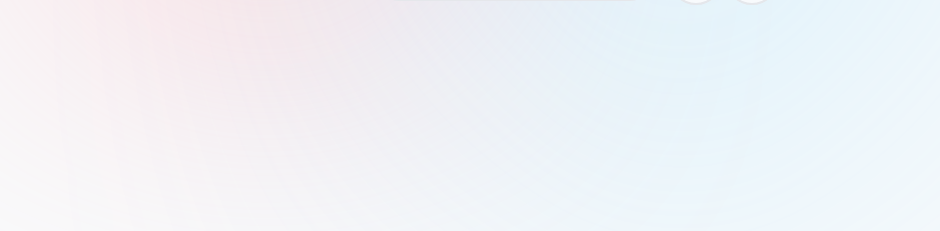
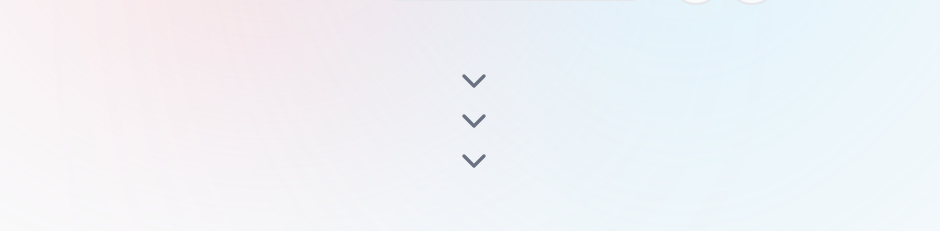
Before and after one commit to ZVKubajak/Portfolio, a React (Vite) app: page / in a window 1280 px wide. Shown: the part 531-762 px from the top of the page, without its empty margins (166-1106 px from the left). Built offline with nearby package versions, Linux system fonts and the light colour scheme.

Commit message:
Added Divider w/ Style & Motion

```diff
--- a/src/components/Intro.tsx
+++ b/src/components/Intro.tsx
@@ -3,6 +3,7 @@ import { MoveRight } from "lucide-react";
 import { Download } from "lucide-react";
 import { Github } from "lucide-react";
 import { Linkedin } from "lucide-react";
+import { ChevronDown } from "lucide-react";
 
 const Intro = () => {
   const date = new Date();
@@ -52,6 +53,9 @@ const Intro = () => {
         className="sm:hidden text-center text-2xl"
         initial={{ y: 100, opacity: 0 }}
         animate={{ y: 0, opacity: 1 }}
+        transition={{
+          delay: 0.5,
+        }}
       >
         Hey, I'm Zander! 👋 I am a{" "}
         <span className="font-semibold">full-stack web developer</span>{" "}
@@ -88,9 +92,9 @@ const Intro = () => {
           delay: 0.6,
         }}
       >
-        <motion.div className="space-y-2 sm:flex sm:justify-center">
+        <div className="sm:flex sm:justify-center">
           <a href="#contact">
-            <button className="group flex rounded-full bg-slate-900 text-slate-50 text-2xl px-4 py-1.5 mx-auto sm:mx-2 lg:mx-0.5 xl:mx-1 2xl:mx-1.5 cursor-pointer outline-none focus:scale-110 hover:scale-110 active:scale-105 transition">
+            <button className="group flex rounded-full bg-slate-900 text-slate-50 text-2xl px-4 py-1.5 mb-2 sm:mb-0 mx-auto sm:mx-2 lg:mx-0.5 xl:mx-1 2xl:mx-1.5 cursor-pointer outline-none focus:scale-110 hover:scale-110 active:scale-105 transition">
               Contact Me{" "}
               <MoveRight className="opacity-75 mt-1.5 ml-2 group-hover:translate-x-1 transition" />
             </button>
@@ -100,7 +104,7 @@ const Intro = () => {
             Download Resume{" "}
             <Download className="opacity-75 mt-1 ml-2 group-hover:translate-y-1 transition" />
           </button>
-        </motion.div>
+        </div>
 
         <div className="flex justify-center space-x-4 lg:space-x-1 2xl:space-x-2 lg:mb-2">
           <a
@@ -124,6 +128,39 @@ const Intro = () => {
           </a>
         </div>
       </motion.div>
+
+      <div className="mt-4 text-gray-500">
+        <motion.div
+          initial={{ y: -100, opacity: 0 }}
+          animate={{ y: 0, opacity: 1 }}
+          transition={{
+            duration: 0.5,
+            delay: 2.4,
+          }}
+        >
+          <ChevronDown size={40} />
+        </motion.div>
+        <motion.div
+          initial={{ y: -100, opacity: 0 }}
+          animate={{ y: 0, opacity: 1 }}
+          transition={{
+            duration: 0.5,
+            delay: 2.2,
+          }}
+        >
+          <ChevronDown size={40} />
+        </motion.div>
+        <motion.div
+          initial={{ y: -100, opacity: 0 }}
+          animate={{ y: 0, opacity: 1 }}
+          transition={{
+            duration: 0.5,
+            delay: 2,
+          }}
+        >
+          <ChevronDown size={40} />
+        </motion.div>
+      </div>
     </section>
   );
 };
```
